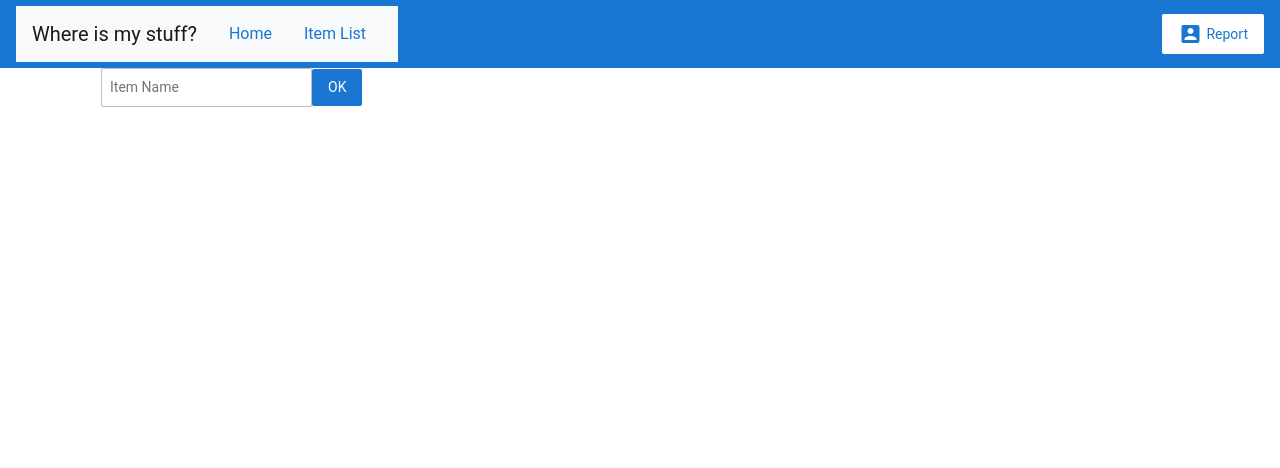
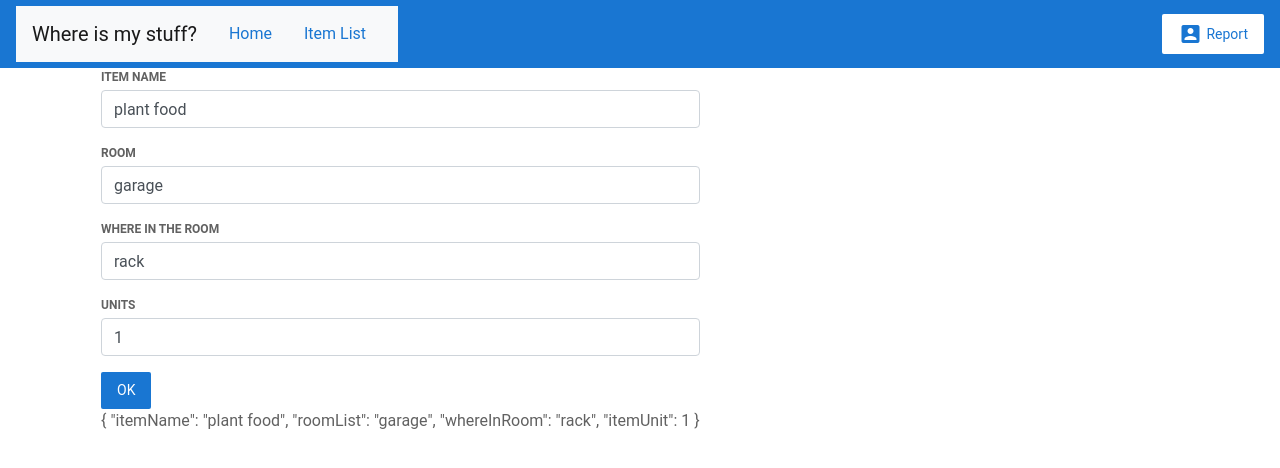
Before and after one commit to harryliuhao/wims, an Angular app: page /item-input in a window 1280 px wide. Shown: the top 468 px of the page. Built offline with nearby package versions, Linux system fonts and the light colour scheme.

Commit message:
added input form

```diff
--- a/src/app/app.module.ts
+++ b/src/app/app.module.ts
@@ -3,6 +3,7 @@ import { BrowserModule } from '@angular/platform-browser';
 import { RouterModule } from '@angular/router';
 import { ReactiveFormsModule } from '@angular/forms';
 import { HttpClientModule} from '@angular/common/http';
+
 
 import { AppComponent } from './app.component';
 import { TopBarComponent } from './top-bar/top-bar.component';
@@ -20,6 +21,7 @@ import { ItemModule } from './item-form/item.module';
     ]),
     ReactiveFormsModule,
     HttpClientModule,
+
     ItemModule,
      ],
   declarations: [
--- /dev/null
+++ b/src/app/data/user-settings.ts
@@ -0,0 +1,6 @@
+export interface UserSettings {
+    itemName: string;
+    itemRoom: string;
+    whereInRoom: string;
+    itemUnit: number;
+}
--- a/src/app/item-form/item-input.component.html
+++ b/src/app/item-form/item-input.component.html
@@ -1,4 +1,30 @@
-<form>
-    <input placeholder="Item Name">
+<form #form="ngForm">
+    <div class="mb-3">
+        <label for="itemName" class="form-label">Item Name</label>
+        <input type="email" class="form-control" id="itemName" name="itemName" placeholder="Item Name" [(ngModel)]="userSettings.itemName">
+    </div>
+
+    <div class="mb-3">
+        <label for="roomList" class="form-label">Room</label>
+        <input class="form-control" list="datalistOptions" id="roomList" name="roomList" placeholder="Room..." [(ngModel)]="userSettings.itemRoom">
+        <datalist id="datalistOptions">
+            <option value="Garage">
+            <option value="Basement">
+            <option value="Attic">
+            <option value="Shed">
+        </datalist>
+    </div>
+
+    <div class="mb-3">
+        <label for="whereInRoom" class="form-label">Where in the Room</label>
+        <input type="email" class="form-control" id="whereInRoom" name="whereInRoom" placeholder="Where in the Room" [(ngModel)]="userSettings.whereInRoom">
+    </div>
+
+    <div class="mb-3">
+        <label for="itemUnit" class="form-label">Units</label>
+        <input type="email" class="form-control" id="itemUnit" name="itemUnit" placeholder="Units" [(ngModel)]="userSettings.itemUnit">
+    </div>
     <button>OK</button>
+
 </form>
+{{ form.value | json }}
--- a/src/app/item-form/item-input.component.ts
+++ b/src/app/item-form/item-input.component.ts
@@ -1,4 +1,6 @@
 import { Component, OnInit } from '@angular/core';
+import {ItemService} from './item.service';
+import {UserSettings} from '../data/user-settings';
 
 @Component({
   selector: 'app-item-input',
@@ -7,7 +9,16 @@ import { Component, OnInit } from '@angular/core';
 })
 export class ItemInputComponent implements OnInit {
 
-  constructor() { }
+  userSettings: UserSettings={
+    itemName: 'plant food',
+    itemRoom: 'garage',
+    whereInRoom: 'rack',
+    itemUnit: 1
+  };
+
+  constructor(private itemService: ItemService) {
+
+  }
 
   ngOnInit(): void {
   }
--- a/src/app/shared/shared.module.ts
+++ b/src/app/shared/shared.module.ts
@@ -10,7 +10,8 @@ import { FormsModule } from '@angular/forms';
     StarComponent
   ],
   imports: [
-    CommonModule
+    CommonModule,
+    FormsModule
   ],
   exports: [
     StarComponent,
```
